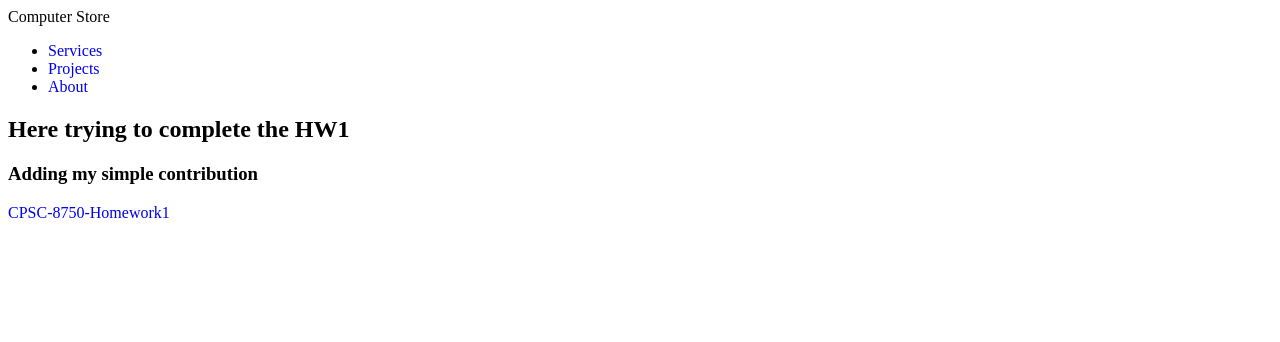
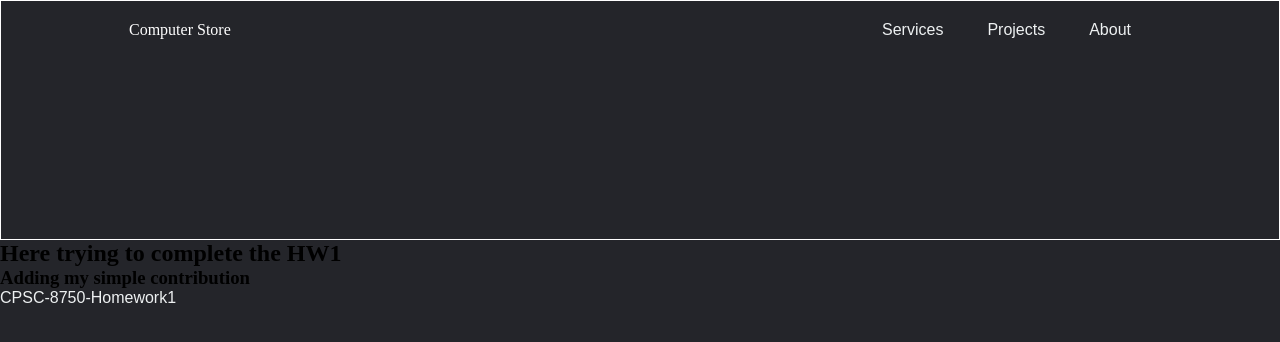
Before and after one commit to rishav-karanjit/CPSC-8750-Homework1, a plain HTML site: page index.html in a window 1280 px wide. Drawn offline with Linux system fonts and the light colour scheme.

Commit message:
Update style.css

```diff
--- a/style.css
+++ b/style.css
@@ -1,3 +1,71 @@
-a {
-  text-decoration: none;
+
+* {
+	margin: 0;
+	padding: 0;
+	border:1px ;
+	box-sizing: border-box;
+	background-color: #24252a; /*dark*/
 }
+.Top
+{
+	display: flex;
+	height:30%;
+	padding-bottom:10px;
+	align-items: center;
+	justify-content: space-between;
+	padding: 20px 10% 200px;
+}
+
+a,
+li,
+button {
+	font-family: sans-serif;
+	font-weight: 500;
+	font-size: 16px;
+	color: #edf0f1;
+	text-decoration: none;
+
+}
+
+i {
+	color: #fff;
+			cursor: pointer;
+
+}
+
+.nav_links li {
+	display: inline-block;
+	padding: 0px 20px; /*0 top 20 left right*/
+}
+.nav_links li a {
+	transition: all 0.3s ease 0s;
+}
+.nav_links li a:hover {
+	color: #0088a9; /*bluish*/
+}
+button {
+	padding: 9px 25px;
+	background-color: rgba(0, 136, 169, 1);
+	border: none;
+	border-radius: 50px;
+	cursor: pointer;
+	transition: all 0.3s ease 0s;
+}
+button:hover {
+	background-color: rgba(0, 136, 169, 0.8);
+}
+
+div
+{
+	border:1px solid;
+	color:#fff;
+}
+
+section
+{
+	display:grid;
+}
+p
+{
+	color:#fff;
+}
```
